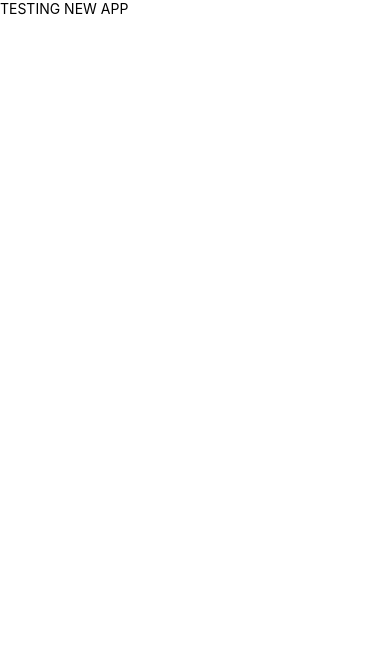
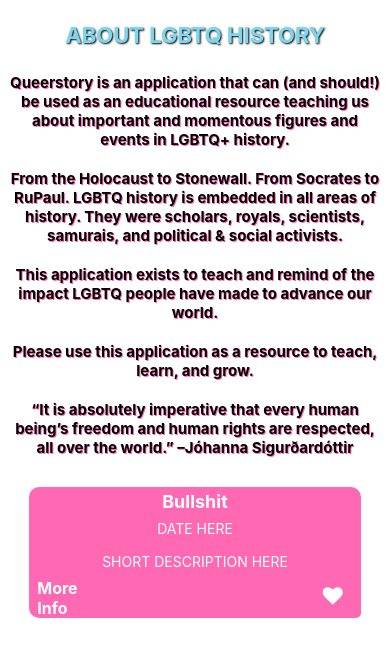
Before and after one commit to mbchambliss/Updated_LGBTQ_History, a React Native app: screen / in a window 390 px wide. Shown: the top 656 px of the page. Built offline with nearby package versions, Linux system fonts and the light colour scheme.

Commit message:
First commit attempt

```diff
--- a/App.js
+++ b/App.js
@@ -1,11 +1,54 @@
 import React from 'react';
+import { View, StyleSheet, Text, SafeAreaView } from 'react-native';
 import InfoCard from './components/infoCard.js';
 
 
 function App() {
   return (
-    <InfoCard />
+  	<SafeAreaView>
+
+      <View style={{alignItems:'center'}}>
+        <Text style={styles.resourceTitle}>ABOUT LGBTQ HISTORY</Text>
+        <Text style={styles.resourceText}>Queerstory is an application that can (and should!) be used as an educational resource
+          teaching us about important and momentous figures and events in LGBTQ+ history.</Text>
+        <Text style={styles.resourceText}>From the Holocaust to Stonewall. From Socrates to RuPaul. LGBTQ history is embedded
+          in all areas of history. They were scholars, royals, scientists, samurais,
+          and political & social activists.</Text>
+        <Text style={styles.resourceText}>This application exists to teach and remind of the impact LGBTQ people have made to
+          advance our world.</Text>
+        <Text style={styles.resourceText}>Please use this application as a resource to teach, learn, and grow.</Text>
+        <Text style={styles.resourceText}>“It is absolutely imperative that every human being’s freedom and human rights
+        are respected, all over the world.” –Jóhanna Sigurðardóttir</Text>
+      </View>
+
+	    <InfoCard />
+    </SafeAreaView>
   );
 }
 
 export default App;
+
+
+const styles = StyleSheet.create({
+  resourceTitle:{
+    color: '#7AD7F0',
+    fontWeight: 'bold',
+    fontSize: 22,
+    textAlign: 'center',
+    textShadowRadius: 2,
+    textShadowOffset:{width: 1, height: 1},
+    textShadowColor: 'black',
+    marginTop: 22,
+    marginBottom: 15,
+   },
+   resourceText:{
+    color: 'black',
+    textShadowColor: '#FF69B4',
+    textShadowOffset:{width: 1, height: 1},
+    textShadowRadius: 0.5,
+    margin: 10,
+    fontSize: 15,
+    textAlign: 'center',
+    fontWeight: 'bold',
+   },
+});
--- a/components/infoCard.js
+++ b/components/infoCard.js
@@ -1,13 +1,82 @@
 import React from 'react';
-import { Text, SafeAreaView } from 'react-native';
+import { View, StyleSheet, Text, Image, SafeAreaView } from 'react-native';
+import {Button} from 'react-native-elements';
+import Icon from 'react-native-vector-icons/FontAwesome';
 
 
 function InfoCard() {
 	return(
 	<SafeAreaView>
-		<Text>TESTING NEW APP</Text>
+		<View style={styles.card}>
+		  	<Text style={styles.title}>
+		        Bullshit
+		  	</Text>
+
+		    <Text style={styles.content}>
+		    	DATE HERE
+		    </Text>
+
+		    <Text style={styles.content}>
+			    SHORT DESCRIPTION HERE
+			</Text>
+
+			<View style={styles.align}>
+				<Text style={styles.more}>
+			    	More Info
+			    </Text>
+
+		      <Icon.Button
+		        name="heart"
+		        textAlign="center"
+		        color="white"
+		        backgroundColor="#FF69B4"
+		    	/>
+
+		    </View>
+		</View>
 	</SafeAreaView>
 	);
 }
 
 export default InfoCard;
+
+const styles = StyleSheet.create({
+  card: {
+    backgroundColor: '#FF69B4',
+    width: '85%',
+    alignSelf: 'center',
+    marginTop: 20,
+    marginBottom: 20,
+    borderTopLeftRadius: 10,
+    borderTopRightRadius: 10,
+    borderBottomLeftRadius: 10,
+    borderBottomRightRadius: 10,
+  },
+  title: {
+    textAlign: 'center',
+    color: 'white',
+    fontWeight: 'bold',
+    paddingTop: 4,
+    fontSize: 18,
+  },
+  content: {
+    color: 'white',
+    textAlign: 'center',
+    paddingVertical: 8,
+    paddingHorizontal: 8,
+  },
+  heart:{
+  	width: 30,
+  	height: 30,
+  },
+  more:{
+  	color: 'white',
+  	paddingLeft: 8,
+  	fontSize: 16,
+  	fontWeight: 'bold',
+  	paddingRight: '62%',
+  },
+  align: {
+  	flexDirection: 'row',
+  },
+});
--- a/package.json
+++ b/package.json
@@ -13,6 +13,8 @@
     "react": "16.13.1",
     "react-dom": "16.13.1",
     "react-native": "https://github.com/expo/react-native/archive/sdk-42.0.0.tar.gz",
+    "react-native-elements": "^3.4.2",
+    "react-native-vector-icons": "^8.1.0",
     "react-native-web": "~0.13.12"
   },
   "devDependencies": {
```
Also changed, not shown: 1 other file (tests, documents, lock files or other folders).
